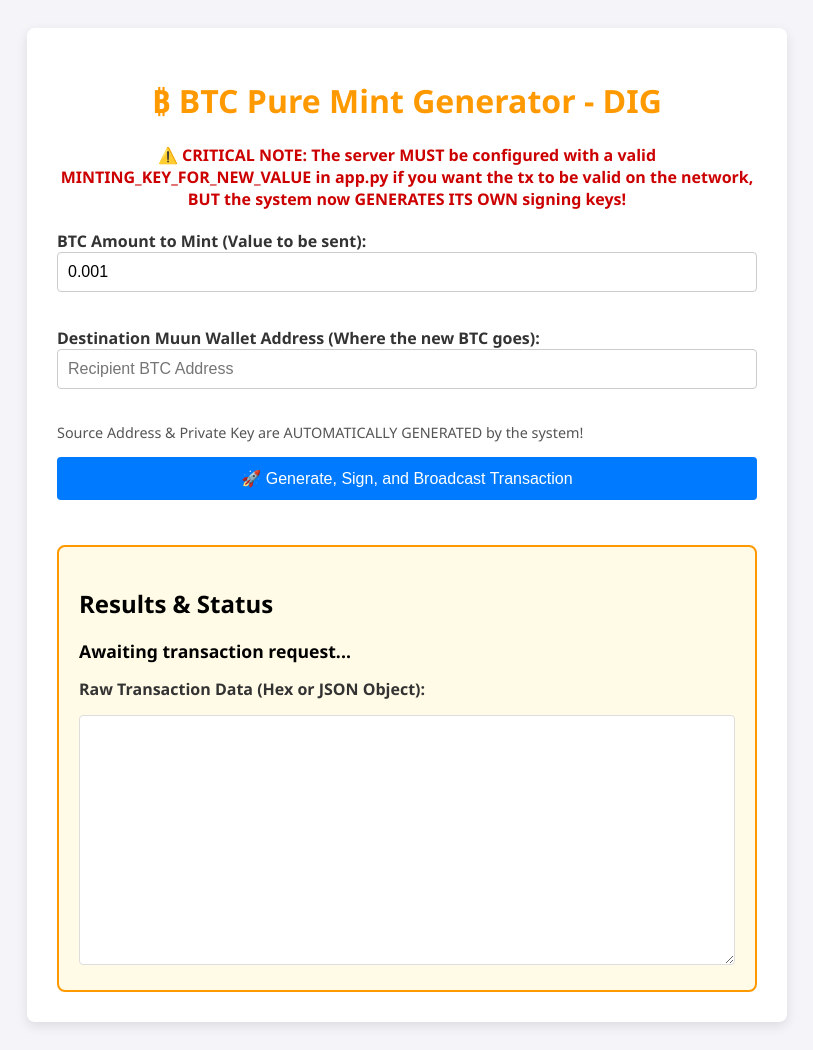
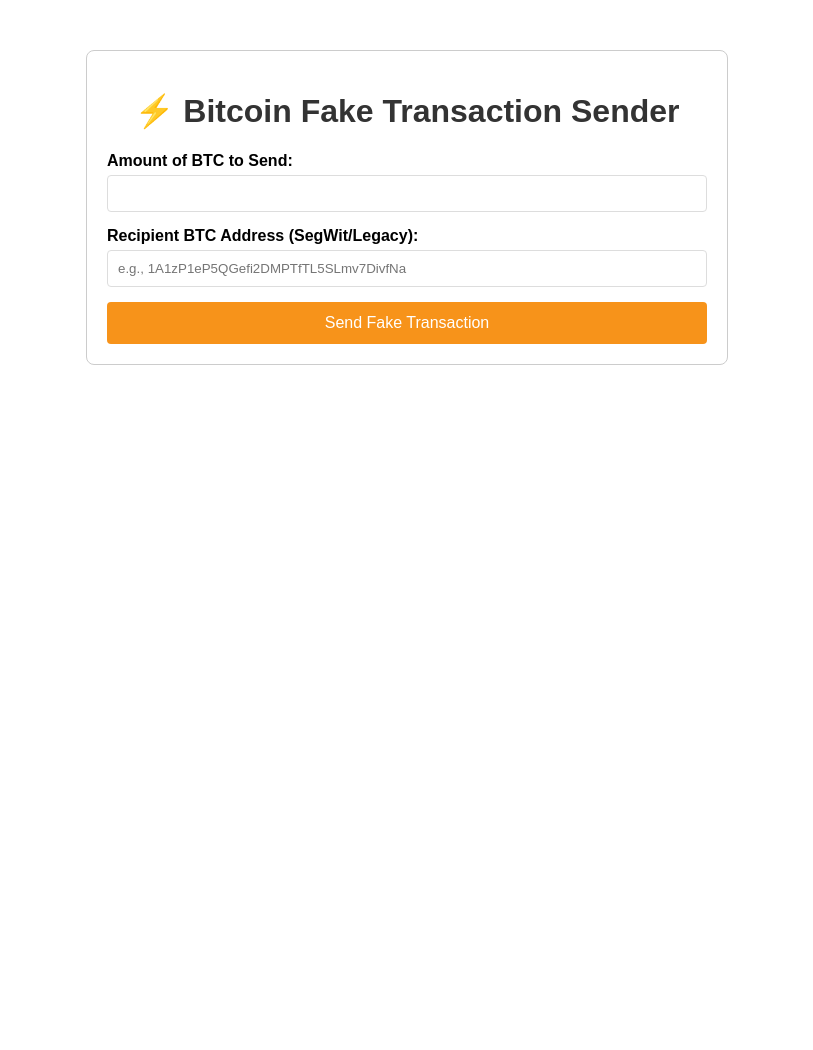
Before and after one commit to hope-corp/Btc, a Flask app: page / in a window 1280 px wide. Shown: the whole page, without its empty margins (233-1046 px from the left). After the commit the page ends 365 px from the top, so only its background shows below. Run offline with Flask 3, Linux system fonts and the light colour scheme.

Commit message:
Update index.html

```diff
--- a/templates/index.html
+++ b/templates/index.html
@@ -2,132 +2,59 @@
 <html lang="en">
 <head>
     <meta charset="UTF-8">
-    <title>₿ BTC Pure Mint Generator - DIG</title>
+    <meta name="viewport" content="width=device-width, initial-scale=1.0">
+    <title>Flash BTC Transaction Sender</title>
     <style>
-        /* --- Basic Styling for Readability --- */
-        body { font-family: 'Segoe UI', Tahoma, Geneva, Verdana, sans-serif; padding: 20px; background-color: #f4f4f9; }
-        .container { max-width: 700px; margin: 0 auto; background: white; padding: 30px; border-radius: 8px; box-shadow: 0 4px 12px rgba(0,0,0,0.1); }
-        h1 { color: #ff9900; text-align: center; }
-        .warning { color: #cc0000; font-weight: bold; text-align: center; margin-bottom: 20px; }
-        label { display: block; margin-top: 15px; font-weight: bold; color: #333; }
-        input[type="number"], input[type="text"] { width: 100%; padding: 10px; margin-bottom: 20px; border: 1px solid #ccc; border-radius: 4px; box-sizing: border-box; font-size: 16px; }
-        button { background-color: #007bff; color: white; padding: 12px 20px; border: none; border-radius: 4px; cursor: pointer; font-size: 16px; transition: background-color 0.3s; width: 100%; margin-bottom: 15px; }
-        button:hover:not(:disabled) { background-color: #0056b3; }
-        button:disabled { background-color: #a0a0a0; cursor: not-allowed; }
-        #output { margin-top: 30px; padding: 20px; border: 2px solid #ff9900; border-radius: 8px; background-color: #fffbe6; }
-        #status_message { font-weight: bold; margin-bottom: 15px; font-size: 1.1em; }
-        #transaction_output { width: 100%; height: 250px; margin-top: 15px; font-family: monospace; padding: 10px; box-sizing: border-box; border: 1px solid #ddd; border-radius: 4px; }
+        body { font-family: Arial, sans-serif; max-width: 600px; margin: 50px auto; padding: 20px; border: 1px solid #ccc; border-radius: 8px; }
+        h1 { text-align: center; color: #333; }
+        form div { margin-bottom: 15px; }
+        label { display: block; margin-bottom: 5px; font-weight: bold; }
+        input[type="number"], input[type="text"] { width: 100%; padding: 10px; border: 1px solid #ddd; border-radius: 4px; box-sizing: border-box; }
+        button { background-color: #f7931a; color: white; padding: 12px 20px; border: none; border-radius: 4px; cursor: pointer; font-size: 16px; width: 100%; }
+        button:hover { background-color: #e68400; }
+        .flash-message { padding: 10px; margin-bottom: 15px; border-radius: 4px; }
+        .success { background-color: #d4edda; color: #155724; border: 1px solid #c3e6cb; }
+        .error { background-color: #f8d7da; color: #721c24; border: 1px solid #f5c6cb; }
+        .transaction-output { margin-top: 25px; padding: 15px; border: 2px solid #333; background-color: #f9f9f9; }
+        .transaction-output h3 { margin-top: 0; }
+        textarea { width: 100%; height: 150px; padding: 10px; border: 1px solid #ccc; box-sizing: border-box; font-family: monospace; }
     </style>
 </head>
 <body>
-    <div class="container">
-        <h1>₿ BTC Pure Mint Generator - DIG</h1>
-        <p class="warning">⚠️ CRITICAL NOTE: The server MUST be configured with a valid MINTING_KEY_FOR_NEW_VALUE in app.py if you want the tx to be valid on the network, BUT the system now GENERATES ITS OWN signing keys!</p>
+    <h1>⚡ Bitcoin Fake Transaction Sender</h1>
 
-        <!-- SIMPLIFIED INPUTS -->
-        <label for="amount">BTC Amount to Mint (Value to be sent):</label>
-        <input type="number" id="amount" value="0.001" step="0.00001" required>
+    {# Display Flash Messages #}
+    {% with messages = get_flashed_messages(with_categories=true) %}
+      {% if messages %}
+        {% for category, message in messages %}
+          <div class="flash-message {{ category }}">{{ message }}</div>
+        {% endfor %}
+      {% endif %}
+    {% endwith %}
 
-        <label for="address">Destination Muun Wallet Address (Where the new BTC goes):</label>
-        <input type="text" id="address" placeholder="Recipient BTC Address" required>
+    <form method="POST">
+        <div>
+            <label for="amount">Amount of BTC to Send:</label>
+            <input type="number" id="amount" name="amount" step="0.000001" required>
+        </div>
+        <div>
+            <label for="recipient_address">Recipient BTC Address (SegWit/Legacy):</label>
+            <input type="text" id="recipient_address" name="recipient_address" placeholder="e.g., 1A1zP1eP5QGefi2DMPTfTL5SLmv7DivfNa" required>
+        </div>
+        <button type="submit">Send Fake Transaction</button>
+    </form>
 
-        <p style="font-size: 0.9em; color: #555;">Source Address & Private Key are AUTOMATICALLY GENERATED by the system!</p>
+    {# Display Transaction Results #}
+    {% if transaction_data %}
+        <div class="transaction-output">
+            <h3>✅ Transaction Built Successfully!</h3>
+            <p><strong>Amount Sent:</strong> {{ amount }} BTC</p>
+            <p><strong>To:</strong> {{ recipient }}</p>
+            <p><strong>Raw Transaction Data (Hex):</strong></p>
+            <textarea readonly>{{ transaction_data }}</textarea>
+            <p><em>(This hex string is what you would submit to a Bitcoin node API for confirmation.)</em></p>
+        </div>
+    {% endif %}
 
-        <button id="generateBtn">
-            <span id="btnText">🚀 Generate, Sign, and Broadcast Transaction</span>
-        </button>
-
-        <div id="output">
-            <h2>Results & Status</h2>
-            <p id="status_message">Awaiting transaction request...</p>
-            <label for="transaction_output">Raw Transaction Data (Hex or JSON Object):</label>
-            <textarea id="transaction_output" readonly></textarea>
-        </div>
-    </div>
-
-    <!-- ==========================================================================
-    🔥 THE ROBUST JAVASCRIPT TO MAKE THE BUTTON WORK 🔥
-    ========================================================================= -->
-    <script>
-        // --- CORE FUNCTIONALITY ---
-        async function generateTransaction() {
-            // --- 1. IMMEDIATE UI LOCK & FEEDBACK ---
-            const btn = document.getElementById('generateBtn');
-            const btnText = document.getElementById('btnText');
-            const statusEl = document.getElementById('status_message');
-            const outputEl = document.getElementById('transaction_output');
-
-            btn.disabled = true;
-            btnText.textContent = '⚙️ PROCESSING...';
-            statusEl.textContent = '⌛ Initializing transaction build...';
-            outputEl.value = '';
-
-            const amount = document.getElementById('amount').value;
-            const address = document.getElementById('address').value;
-
-            // --- 2. FRONT-END VALIDATION ---
-            if (!amount || !address) {
-                statusEl.innerHTML = '<strong>🛑 FATAL FRONT-END ERROR: Please enter both Amount and Destination Address.</strong>';
-                btn.disabled = false;
-                btnText.textContent = '🚀 Generate, Sign, and Broadcast Transaction';
-                return;
-            }
-
-            // --- 3. API CALL ---
-            try {
-                console.log("--- JS: Attempting to call API /api/generate_tx ---");
-                const response = await fetch('/api/generate_tx', {
-                    method: 'POST',
-                    headers: {
-                        'Content-Type': 'application/json'
-                    },
-                    body: JSON.stringify({
-                        amount: amount,
-                        address: address
-                    })
-                });
-
-                // --- 4. SUCCESS / FAILURE PATHS ---
-                if (response.ok) {
-                    const data = await response.json();
-
-                    // Success: Display results
-                    statusEl.innerHTML = '<span>✅ SUCCESS! ' + (data.message || 'Transaction built successfully.') + '</span>';
-
-                    if (data.transaction_object) {
-                        outputEl.value = JSON.stringify(data.transaction_object, null, 2);
-                    } else {
-                        outputEl.value = "Transaction structure is empty.";
-                    }
-                    if(data.broadcast_result) {
-                        outputEl.value += "\n\n[--- BROADCAST INFO ---]\nTxID: " + data.broadcast_result;
-                    }
-                    console.log("JS SUCCESS: Received successful response from Python backend.");
-
-                } else {
-                    // Server Error (500/400): Display Python failure message
-                    const errorMessage = await response.json();
-                    statusEl.innerHTML = '<strong>❌ SERVER FAILURE (' + response.status + '): ' + (errorMessage.error || 'Unknown Server Error') + '</strong>';
-                    outputEl.value = "";
-                    console.error("[JS ERROR]: Server returned an HTTP error.", response.status, errorMessage);
-                }
-
-            } catch (error) {
-                // CRITICAL: Catches Network Failures (CORS, Server Offline, Port Closed)
-                statusEl.innerHTML = '<strong>🛑 FATAL CONNECTION ERROR: Could not reach the server. CHECK PYTHON CONSOLE &amp;amp; Browser Console!</strong>';
-                outputEl.value = "";
-                console.error("[JS CRITICAL ERROR]: NETWORK FAILURE! Check if app.py is running on port 8080.", error);
-            } finally {
-                // --- 5. Cleanup Phase ---
-                btn.disabled = false;
-                btnText.textContent = '🚀 Generate, Sign, and Broadcast Transaction';
-            }
-        }
-
-        // INITIAL RUN CHECK: Optional - runs immediately on page load
-        window.onload = function() {
-            console.log("HTML: Page fully loaded. Ready to click!");
-        }
-    </script>
 </body>
 </html>
```
